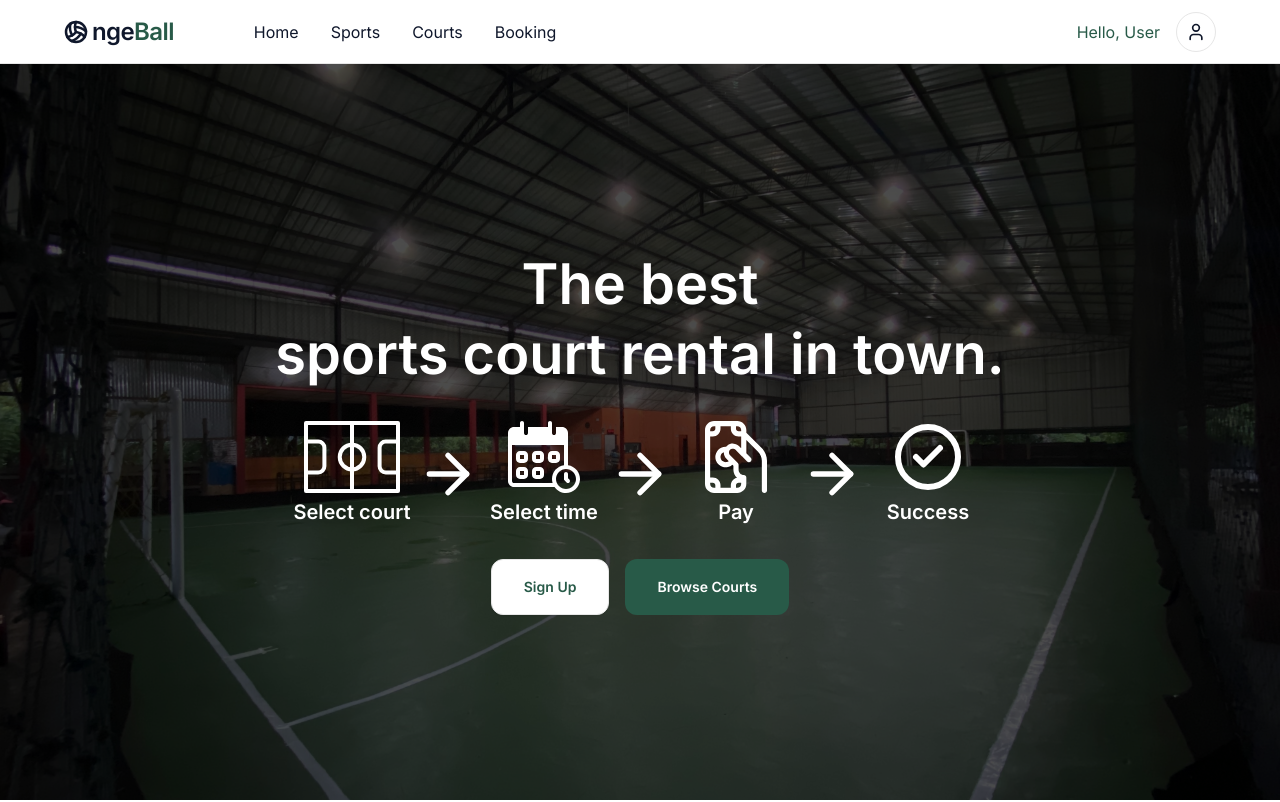
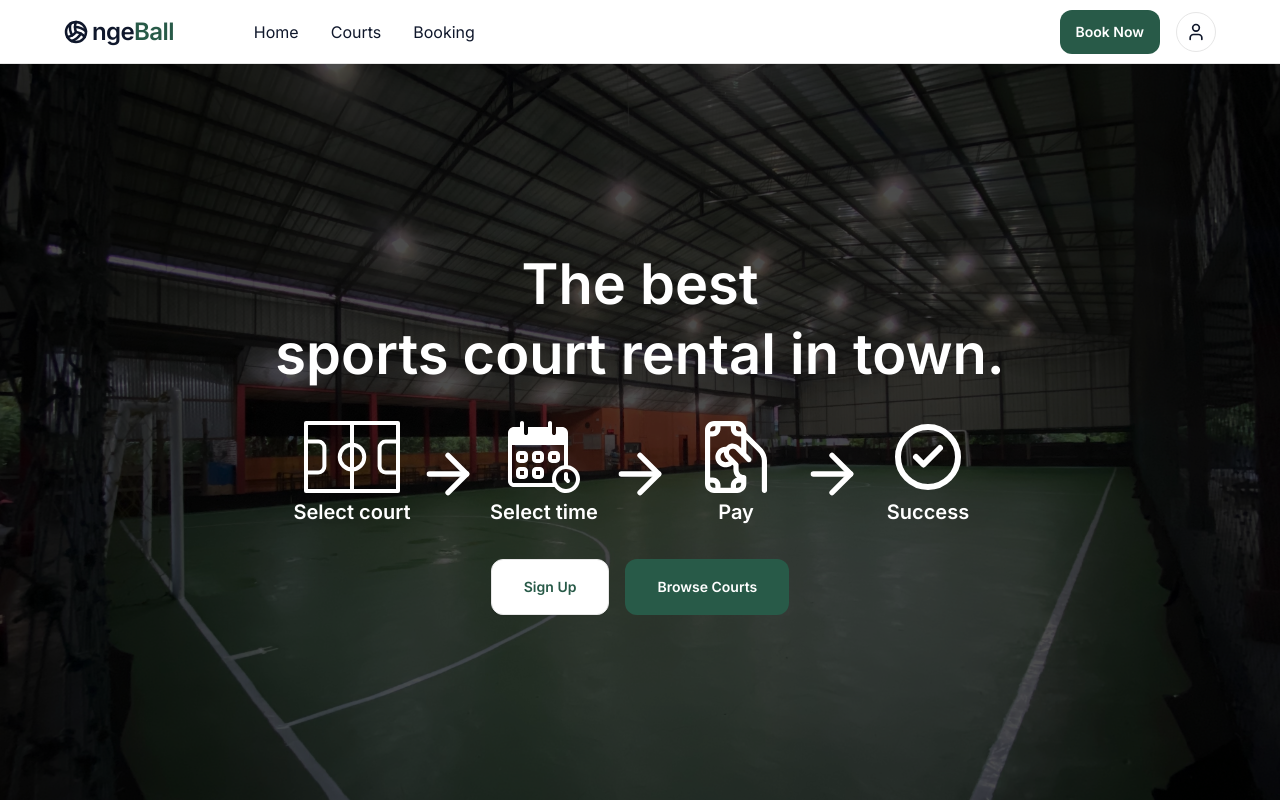
Before and after one commit to juan-dio/ngeball-app, a Next.js app: page / in a window 1280 px wide. Shown: the top 802 px of the page. Built offline with nearby package versions, Linux system fonts and the light colour scheme.

Commit message:
feat: update navbar links to path-based routing and use LandingPageNavbarAuth on landing page

```diff
--- a/src/app/page.tsx
+++ b/src/app/page.tsx
@@ -10,7 +10,7 @@ import {
   Zap,
 } from "lucide-react";
 
-import { AppNavbar } from "@/components/navbar";
+import { LandingPageNavbarAuth } from "@/components/navbar";
 import { Footer } from "@/components/footer";
 import { Logo } from "@/components/logo";
 import { Button } from "@/components/ui/button";
@@ -328,7 +328,7 @@ function Cta() {
 export default function Home() {
   return (
     <main className="flex min-h-screen flex-col bg-background pt-16">
-      <AppNavbar />
+      <LandingPageNavbarAuth />
       <Hero />
       <Sports />
       <CourtSelection />
--- a/src/components/navbar.tsx
+++ b/src/components/navbar.tsx
@@ -25,13 +25,12 @@ type NavbarProps = {
 
 const NAV_LINKS: NavLink[] = [
   { label: "Home", href: "/" },
-  { label: "Sports", href: "#sports" },
-  { label: "Courts", href: "#courts" },
+  { label: "Courts", href: "/courts" },
 ];
 
 const NAV_LINKS_AUTH: NavLink[] = [
   ...NAV_LINKS,
-  { label: "Booking", href: "#booking" },
+  { label: "Booking", href: "/booking" },
 ];
 
 function Navbar({ navLinks, right, icon, drawer }: NavbarProps) {
```
